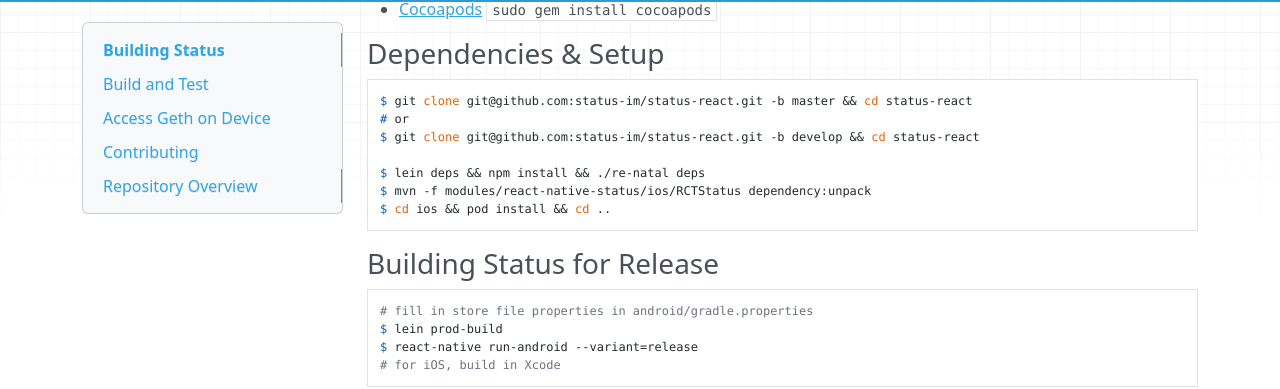
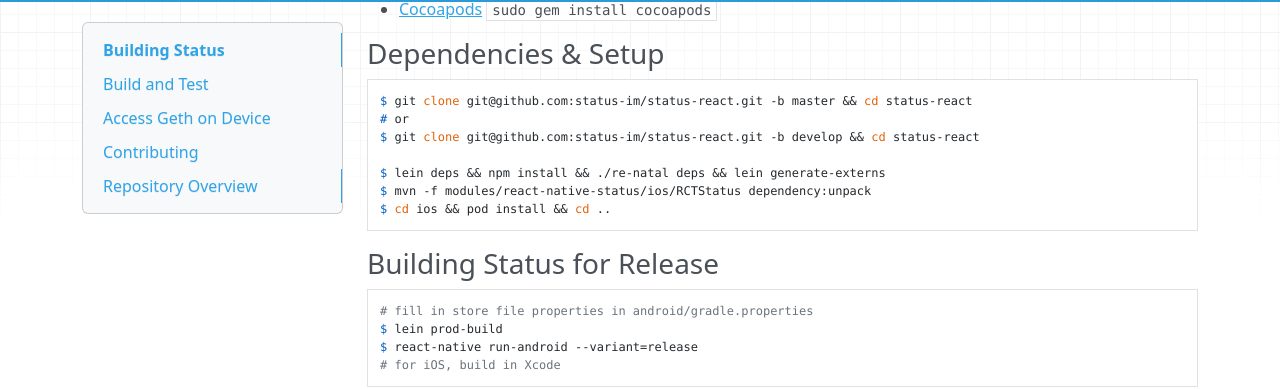
Before and after one commit to status-im/wiki.status.im, an MkDocs documentation site: the page built from docs/contributing/development/building-status.md, in a window 1280 px wide and 900 px high, scrolled down 515 px. Shown: the part 94-483 px from the top of the window. Built offline with MkDocs 1.6.1, drawn with Linux system fonts in a browser that asks for light colours; nearby versions of some CDN libraries; old or Windows-style settings are respelled for this version of MkDocs.

Commit message:
lein generate-externs

```diff
--- a/docs/contributing/development/building-status.md
+++ b/docs/contributing/development/building-status.md
@@ -24,7 +24,7 @@ This guide is written with OS X in mind.
     # or
     $ git clone git@github.com:status-im/status-react.git -b develop && cd status-react
 
-    $ lein deps && npm install && ./re-natal deps
+    $ lein deps && npm install && ./re-natal deps && lein generate-externs
     $ mvn -f modules/react-native-status/ios/RCTStatus dependency:unpack
     $ cd ios && pod install && cd ..
 
```
